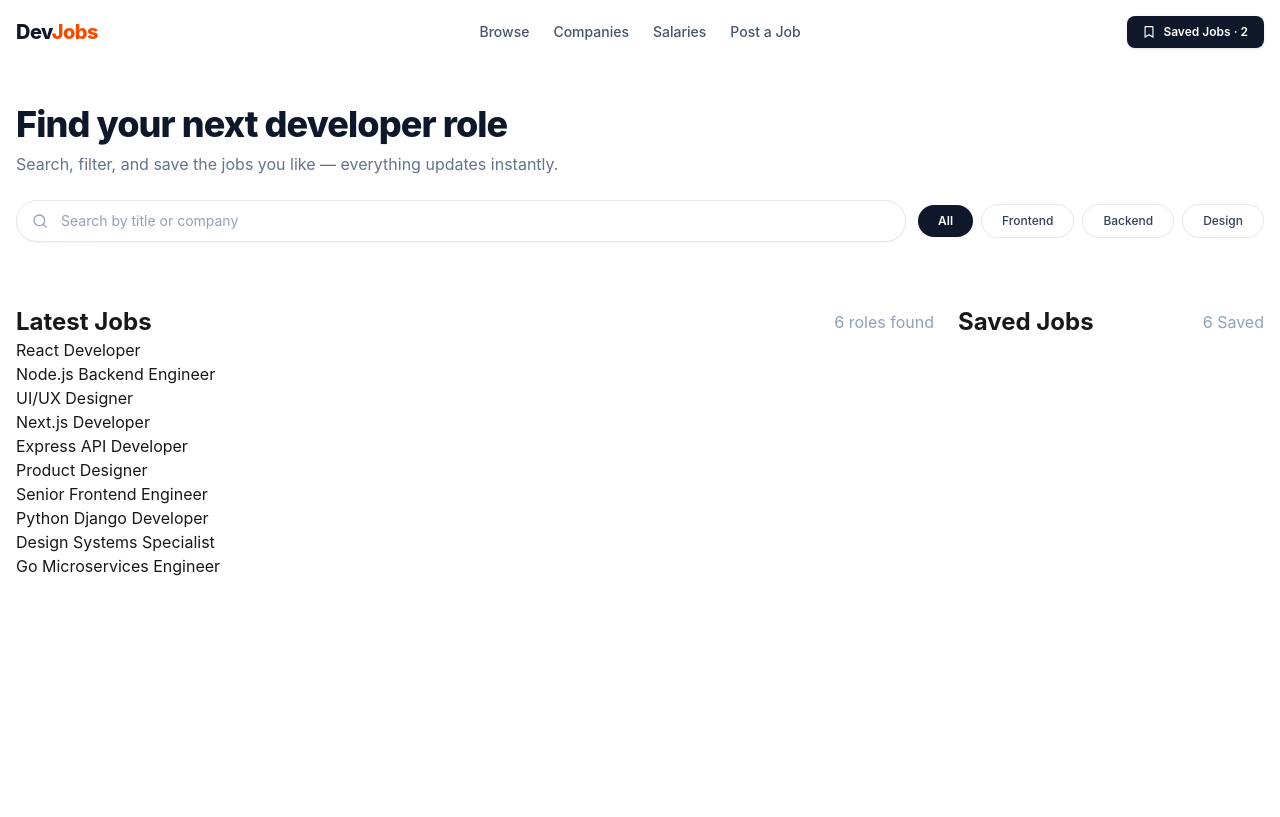
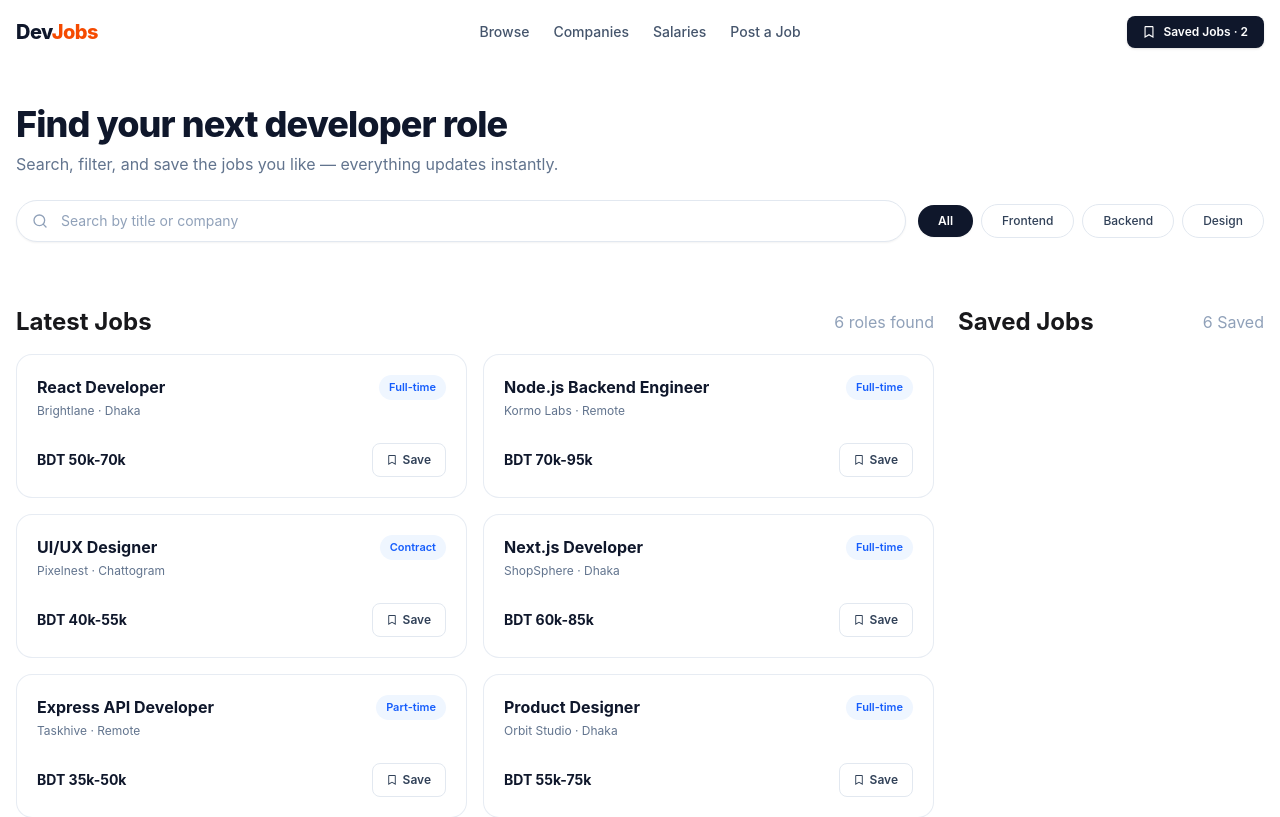
Before and after one commit to masudbuilds/my-react-app, a React (Vite) app: page / in a window 1280 px wide. Shown: the top 817 px of the page. Built offline with nearby package versions, Linux system fonts and the light colour scheme.

Commit message:
feat: add JobCard and SavedJobCard components for job display

```diff
--- /dev/null
+++ b/src/components/JobCard.tsx
@@ -0,0 +1,32 @@
+import { FaRegBookmark } from "react-icons/fa";
+import type { Job } from "../types/Job";
+
+export function JobCard({ job }: { job: Job }) {
+  return (
+    <div className="p-5 rounded-2xl bg-white border border-slate-200/80 flex flex-col justify-between gap-6">
+      {/* Top Row: Title, Company/Location & Type Badge */}
+      <div className="flex items-start justify-between gap-3">
+        <div>
+          <h3 className="font-bold text-slate-900 text-base">{job.title}</h3>
+          <p className="text-xs text-slate-500 mt-1">
+            {job.company} · {job.location}
+          </p>
+        </div>
+
+        <span className="px-2.5 py-1 text-[11px] font-semibold rounded-full bg-blue-50 text-blue-600 shrink-0">
+          {job.type}
+        </span>
+      </div>
+
+      {/* Bottom Row: Salary & Save Button */}
+      <div className="flex items-center justify-between">
+        <span className="font-bold text-slate-900 text-sm">{job.salary}</span>
+
+        <button className="flex items-center gap-1.5 px-3.5 py-2 rounded-lg text-xs font-semibold bg-white text-slate-700 border border-slate-200 hover:bg-slate-50 transition cursor-pointer">
+          <FaRegBookmark className="text-[10px]" />
+          <span>Save</span>
+        </button>
+      </div>
+    </div>
+  );
+}
--- a/src/components/JobSection.tsx
+++ b/src/components/JobSection.tsx
@@ -1,4 +1,6 @@
 import type { Job } from "../types/Job";
+import { JobCard } from "./JobCard";
+// import { SavedJobCard } from "./SavedJobCard";
 
 interface JobsDataProps {
   jobsData: Job[];
@@ -10,25 +12,29 @@ const JobSection = ({jobsData}: JobsDataProps) => {
     <div className="container mx-auto flex justify-between gap-6 px-4 pt-10 pb-6">
       {/* Latest Jobs */}
       <div className="w-3/4">
-        <div className="flex justify-between items-center">
+        <div className="flex justify-between items-center mb-4">
           <h3 className="text-2xl font-bold">Latest Jobs</h3>
           <p className="text-slate-400">6 roles found</p>
         </div>
-        <div>
-          {
-            jobsData.map((job) => <div key={job.id}>
-              <h1>{job.title}</h1>
-            </div>)
-          }
+        <div className="grid grid-cols-2 gap-4">
+          {jobsData.map((job) => (
+              <JobCard key={job.id} job={job} />
+          ))}
         </div>
       </div>
 
       {/* Saved Jobs */}
       <div className="w-1/4">
-        <div className="flex justify-between items-center">
+        <div className="flex justify-between items-center mb-4">
           <h3 className="text-2xl font-bold">Saved Jobs</h3>
           <p className="text-slate-400">6 Saved</p>
         </div>
+        {/* <div>
+          {
+            jobsData.map((job) =>
+              <SavedJobCard key={job.id} job={job}/>)
+          }
+        </div> */}
       </div>
     </div>
   );
--- /dev/null
+++ b/src/components/SavedJobCard.tsx
@@ -0,0 +1,19 @@
+import type { Job } from "../types/Job";
+
+
+export function SavedJobCard({ job }: { job: Job }) {
+  return (
+    <div className="p-4 rounded-2xl bg-white border border-slate-200/80 flex flex-col gap-3">
+      <div>
+        <h4 className="font-bold text-slate-900 text-sm">{job.title}</h4>
+        <p className="text-xs text-slate-500 mt-0.5">
+          {job.company} · {job.location}
+        </p>
+      </div>
+
+      <button className="w-full py-2 text-xs font-semibold text-amber-800 bg-white border border-slate-200 rounded-lg hover:bg-amber-50/50 transition cursor-pointer">
+        Remove
+      </button>
+    </div>
+  );
+}
```
